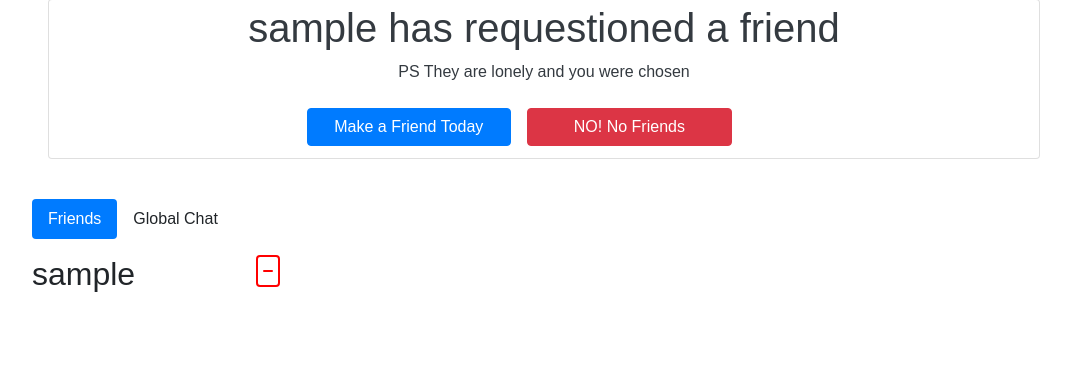
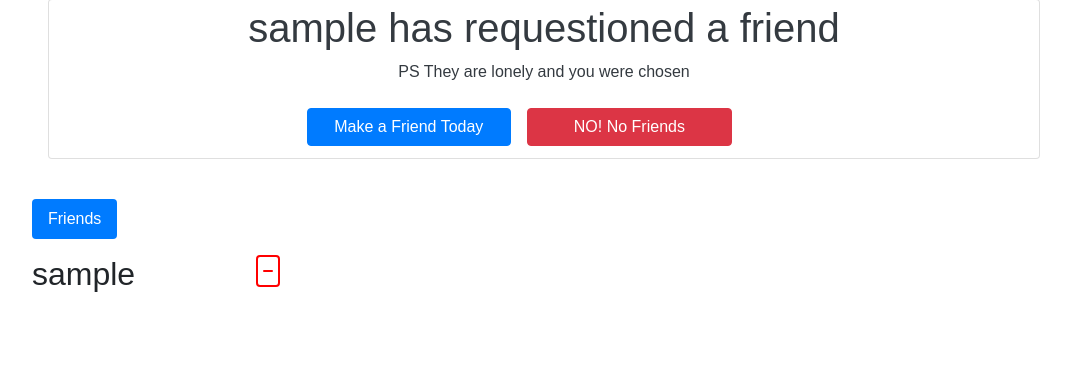
Before and after one commit to yomas000/devgrowtobeme, a CodeIgniter 4 app: template app/Views/friends.php in a window 1280 px wide. Shown: the part 417-800 px from the top of the page, without its empty margins (96-1167 px from the left). Run offline with PHP 8.4 and a stand-in for CodeIgniter, Linux system fonts and the light colour scheme; the template is opened without the code that fills it: most values are stand-ins (such as "Sample title", 1, 10 or a date in 2020); some libraries are stand-ins or nearby versions.

Commit message:
remove chat access

```diff
--- a/app/Views/friends.php
+++ b/app/Views/friends.php
@@ -5,9 +5,6 @@
 <ul class="nav nav-pills mb-3" id="pills-tab" role="tablist">
     <li class="nav-item">
         <a class="nav-link active" id="pills-home-tab" data-toggle="pill" href="#pills-home" role="tab" aria-controls="pills-home" aria-selected="true">Friends</a>
-    </li>
-    <li class="nav-item">
-        <a class="nav-link" id="pills-chat-tab" data-toggle="pill" href="#pills-chat" role="tab" aria-controls="pills-chat" aria-selected="false">Global Chat</a>
     </li>
 </ul>
 
```
